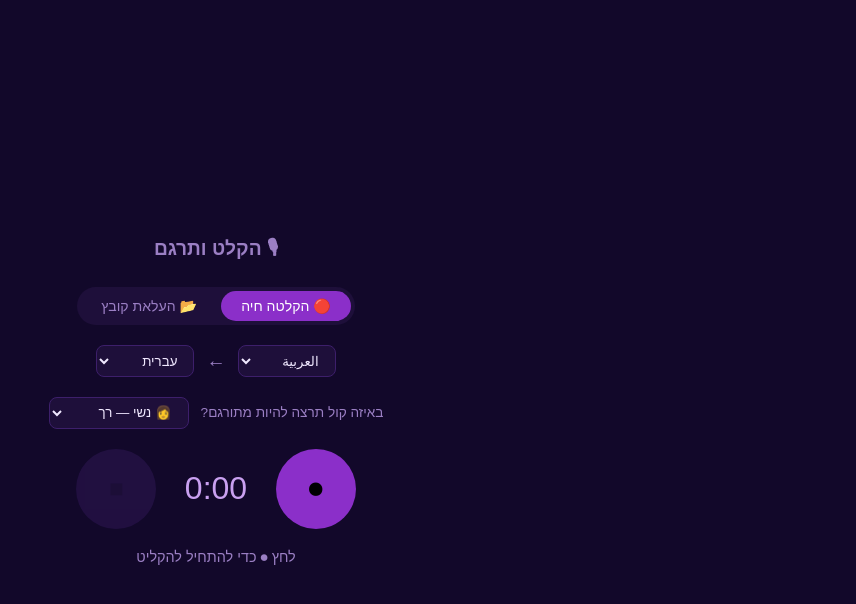
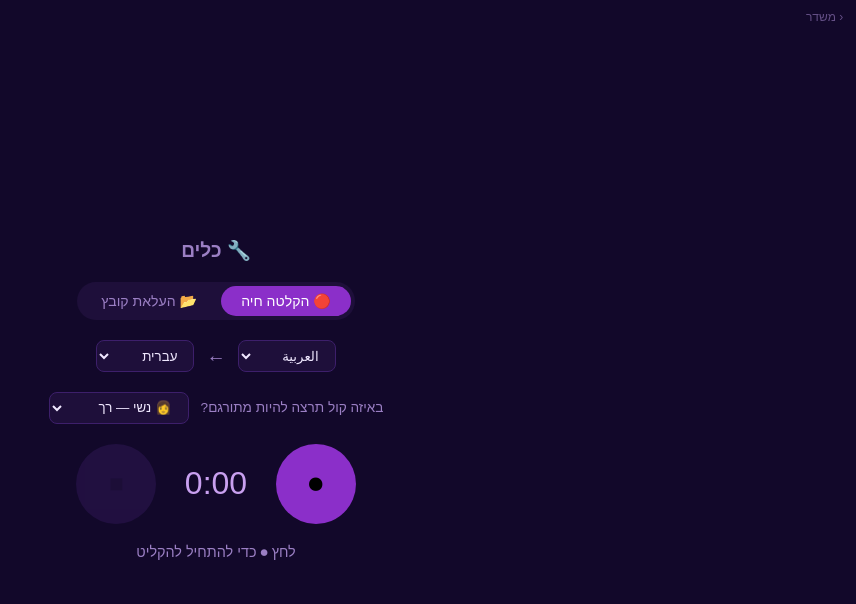
Before and after one commit to netanelhanadari-code/simultaneous-translation, a website: page public/recorder.html in a window 1280 px wide. Shown: the whole page, without its empty margins (424-1280 px from the left). Drawn offline with Linux system fonts and the light colour scheme.

Commit message:
nav: root→broadcaster, add כלים link, recorder renamed to כלים

```diff
--- a/public/recorder.html
+++ b/public/recorder.html
@@ -3,7 +3,7 @@
 <head>
   <meta charset="UTF-8">
   <meta name="viewport" content="width=device-width, initial-scale=1.0">
-  <title>הקלט ותרגם</title>
+  <title>כלים</title>
   <style>
     * { box-sizing: border-box; margin: 0; padding: 0; }
     body {
@@ -115,7 +115,8 @@
 </head>
 <body>
 
-<h1>🎙 הקלט ותרגם</h1>
+<a href="/broadcaster.html" style="position:fixed;top:.6rem;right:.8rem;font-size:.75rem;color:#9b7fc4;opacity:.6;text-decoration:none;">‹ משדר</a>
+<h1>🔧 כלים</h1>
 
 <div class="tabs">
   <button class="tab active" onclick="setTab('rec')">🔴 הקלטה חיה</button>
--- a/server.js
+++ b/server.js
@@ -209,6 +209,7 @@
   }
 });
 
+app.get('/', (req, res) => res.redirect('/broadcaster.html'));
 app.use(express.static(path.join(__dirname, 'public')));
 
 const rooms = new Map();
```
Also changed, not shown: public/broadcaster.html (+1 -0 lines).
